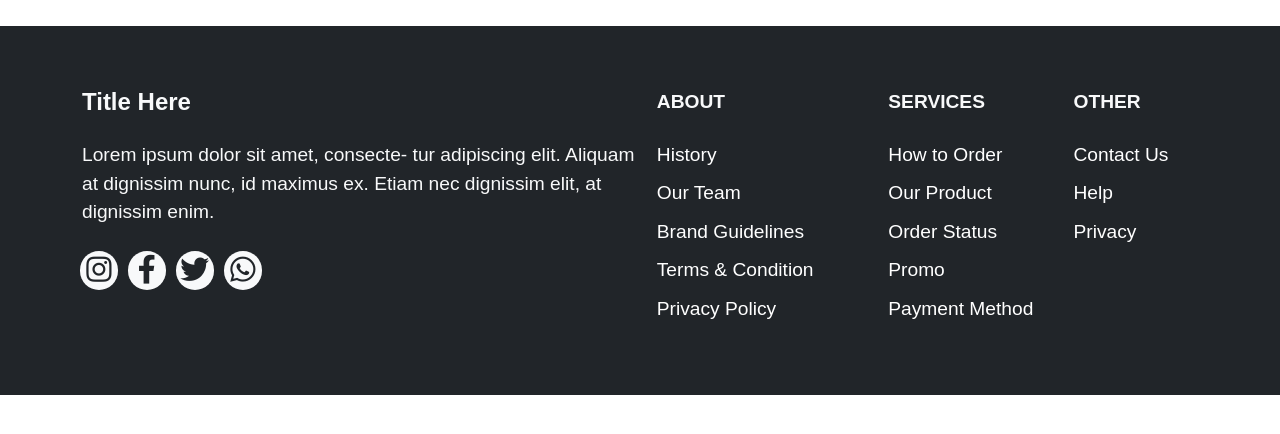
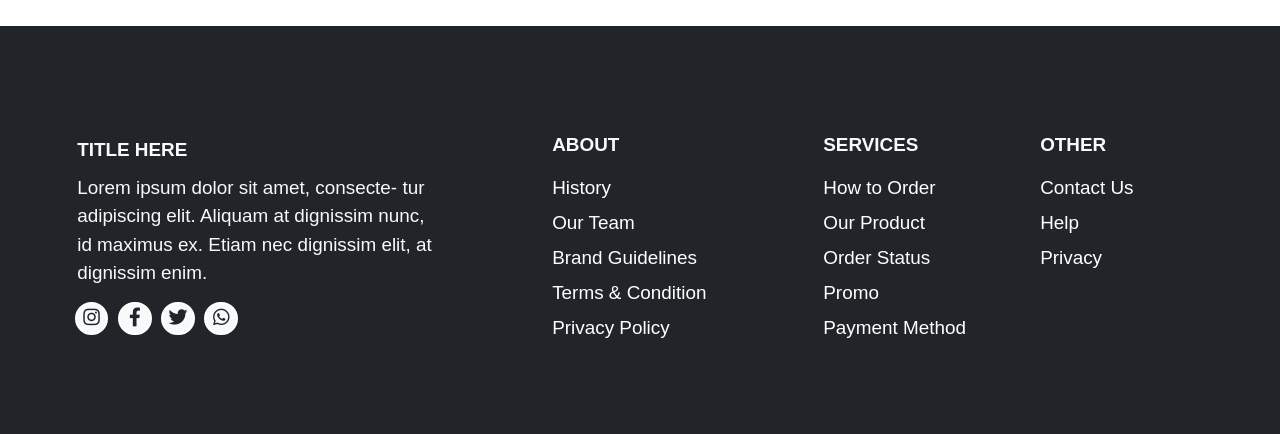
Before and after one commit to thong-bk02/FinalExam, a website: page SASS/contact.html in a window 1280 px wide. Shown: the part 1054-1488 px from the top of the page. Before the commit the page ends 1449 px from the top, so only its background shows below. Drawn offline with nearby package versions, Linux system fonts and the light colour scheme; a web font is replaced by a local one.

Commit message:
fix footer Signed-off-by: thong <dinhminhthong19092001@gmail.com>

```diff
--- a/SASS/contact.html
+++ b/SASS/contact.html
@@ -85,23 +85,23 @@
 <footer class="bg-dark text-light">
     <div class="container">
         <div class="row">
-            <div class="col-lg-6 col-12 mx-2">
-                <p class="title-footer fw-bold mt-3">Title Here</p>
-                <p class="content-title py-3">Lorem ipsum dolor sit amet, consecte- tur adipiscing elit. Aliquam at dignissim nunc, id maximus ex.
-                    Etiam nec dignissim elit, at dignissim enim. </p>
-                <div class="row">
-                    <div class="col-3 m-2 border-icon d-flex align-items-center justify-content-center bg-light">
-                        <a href="https://www.instagram.com/" target="_blank"><i class="fab fa-instagram size-2rem text-dark"></i></a></div>
-                    <div class="col-3 m-2 border-icon d-flex align-items-center justify-content-center bg-light">
-                        <a href="https://www.facebook.com/" target="_blank"><i class="fab fa-facebook-f size-2rem text-dark"></i></a></div>
-                    <div class="col-3 m-2 border-icon d-flex align-items-center justify-content-center bg-light">
-                        <a href="https://twitter.com/?lang=vi" target="_blank"><i class="fab fa-twitter size-2rem text-dark"></i></a></div>
-                    <div class="col-3 m-2 border-icon d-flex align-items-center justify-content-center bg-light">
-                        <a href="https://web.whatsapp.com/" target="_blank"><i class="fab fa-whatsapp size-2rem text-dark"></i></a></div>
+            <div class="col-lg-5 col-12 py-4 right-footer">
+                <p class="fw-bold">TITLE HERE</p>
+                <div class="span"><span class="py-lg-5 py-3">Lorem ipsum dolor sit amet, consecte- tur adipiscing elit. Aliquam at dignissim nunc, id maximus ex.
+                    Etiam nec dignissim elit, at dignissim enim. </span></div>
+                <div class="row py-3">
+                    <div class="col-3 m-2 border-icon border border-2 border-white d-flex align-items-center justify-content-center bg-light">
+                        <a href="https://www.instagram.com/" target="_blank"><i class="fab fa-instagram text-dark"></i></a></div>
+                    <div class="col-3 m-2 border-icon border border-2 border-white d-flex align-items-center justify-content-center bg-light">
+                        <a href="https://www.facebook.com/" target="_blank"><i class="fab fa-facebook-f text-dark"></i></a></div>
+                    <div class="col-3 m-2 border-icon border border-2 border-white d-flex align-items-center justify-content-center bg-light">
+                        <a href="https://twitter.com/?lang=vi" target="_blank"><i class="fab fa-twitter text-dark"></i></a></div>
+                    <div class="col-3 m-2 border-icon border border-2 border-white d-flex align-items-center justify-content-center bg-light">
+                        <a href="https://web.whatsapp.com/" target="_blank"><i class="fab fa-whatsapp text-dark"></i></a></div>
                 </div>
             </div>
-            <div class="col-lg-6 col-12 row my-3">
-                <div class="col-lg-5 col-md-4 col-12">
+            <div class="col-lg-7 col-12 row my-3">
+                <div class="col-lg-5 col-4">
                     <ul class="list-unstyled">
                         <li class="fw-bold mb-4">ABOUT</li>
                         <li><a href="#">History</a></li>
@@ -111,7 +111,7 @@
                         <li><a href="#">Privacy Policy</a></li>
                     </ul>
                 </div>
-                <div class="col-lg-4 col-md-4 col-12">
+                <div class="col-lg-4 col-4">
                     <ul class="list-unstyled">
                         <li class="fw-bold mb-4">SERVICES</li>
                         <li><a href="#">How to Order</a></li>
@@ -121,7 +121,7 @@
                         <li><a href="#">Payment Method</a></li>
                     </ul>
                 </div>
-                <div class="col-lg-3 col-md-4 col-12">
+                <div class="col-lg-3 col-4">
                     <ul class="list-unstyled">
                         <li class="fw-bold mb-4">OTHER</li>
                         <li><a href="#">Contact Us</a></li>
--- a/SASS/css/contact.scss
+++ b/SASS/css/contact.scss
@@ -161,42 +161,34 @@ html {
   }
 }
 
-footer {
-  padding: 5rem 0;
-  .title-footer{
-    font-size: 2.5rem;
-    line-height: 4rem;
-  }
-  .content-title{
-    font-size: 2rem;
+footer{
+  padding: 10rem 0;
+  font-size: calc(1.3rem + 0.5vw);
+  .span{
+    margin-right: 10rem;
   }
   .border-icon {
-    height: 4rem;
-    width: 4rem;
+    height: 3.5rem;
+    width: 3.5rem;
     border-radius: 50%;
     -moz-border-radius: 50%;
     -webkit-border-radius: 50%;
-    i{
-      font-size: 3rem;
-      line-height: 4rem;
-    }
   }
+
   ul li {
-    font-size: 2rem;
-    line-height: 4rem;
-
+    margin-bottom: 0.7rem;
     a {
       text-decoration: none;
       color: white;
       font-weight: normal !important;
     }
-
     a:hover {
-      color: #aaa;
+      color: #aaaaaa;
       margin-left: 10px;
     }
   }
 }
+
 
 @media (max-width: 1200px) {
   .header {
@@ -251,10 +243,22 @@ footer {
   .title{
     height: 50rem;
   }
+  footer{
+    padding: 5rem 0;
+  }
 }
 
 @media (max-width: 450px) {
   html {
     font-size: 40%;
   }
+  footer{
+    .container{
+      .row{
+        .span{
+          margin-right: 0 !important; ;
+        }
+      }
+    }
+  }
 }
```
Also changed, not shown: SASS/css/contact.css, 1 other file.
